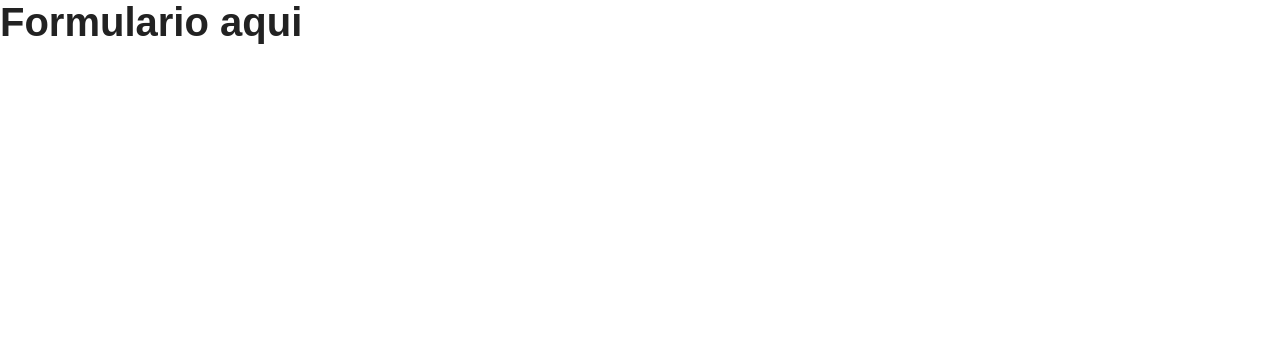
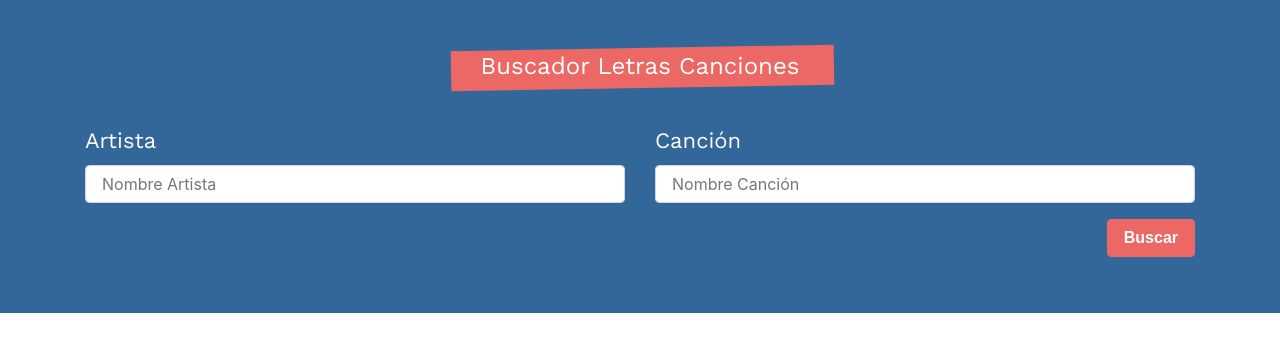
Before and after one commit to dfldiego/r-artistaCancion, a React (Create React App) app: page / in a window 1280 px wide. Shown: the top 352 px of the page. Built offline with nearby package versions, Linux system fonts and the light colour scheme; a web font is replaced by a local one.

Commit message:
creando el formulario. html y css del formulario.

```diff
--- a/src/components/Formulario.jsx
+++ b/src/components/Formulario.jsx
@@ -2,7 +2,49 @@ import React from 'react';
 
 const Formulario = () => {
     return (
-        <h1>Formulario aqui</h1>
+        <div className="bg-info">
+            <div className="container">
+                <div className="row">
+                    <form
+                        className="col card text-white bg-transparent mb-5 pt-5 pb-2"
+                    >
+                        <fieldset>
+                            <legend className="text-center">Buscador Letras Canciones</legend>
+
+                            <div className="row">
+                                <div className="col-md-6">
+                                    <div className="form-group">
+                                        <label>Artista</label>
+                                        <input
+                                            type="text"
+                                            className="form-control"
+                                            name="artista"
+                                            placeholder="Nombre Artista"
+                                        />
+                                    </div>
+                                </div>
+                                <div className="col-md-6">
+                                    <div className="form-group">
+                                        <label>Canción</label>
+                                        <input
+                                            type="text"
+                                            className="form-control"
+                                            name="cancion"
+                                            placeholder="Nombre Canción"
+                                        />
+                                    </div>
+                                </div>
+                            </div>
+                            <button
+                                type="submit"
+                                className="btn btn-primary float-right"
+                            >Buscar
+                            </button>
+                        </fieldset>
+                    </form>
+                </div>
+            </div>
+        </div>
     );
 }
 
```
